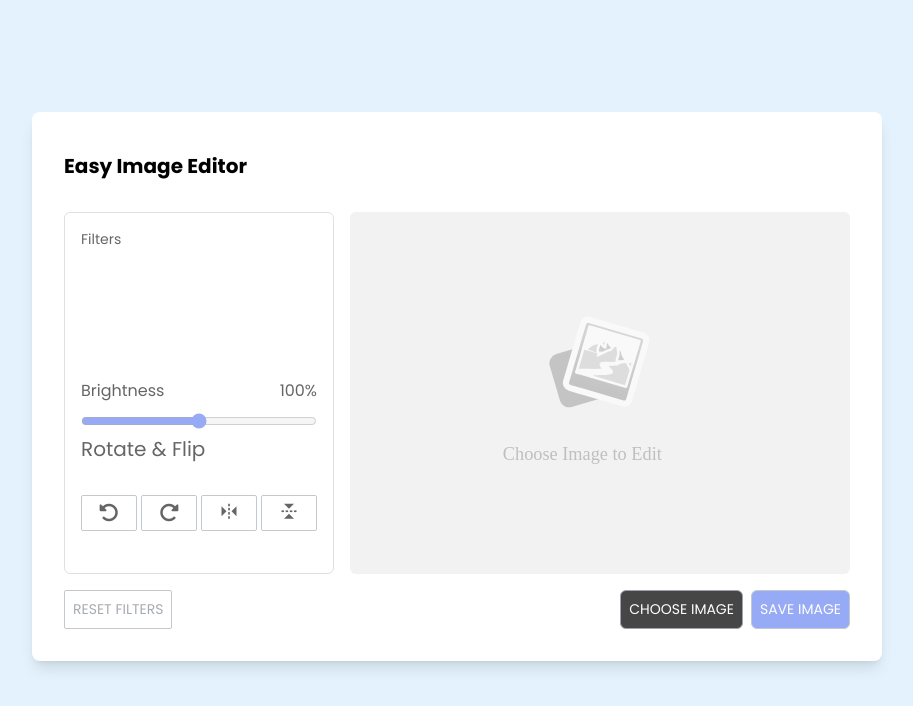
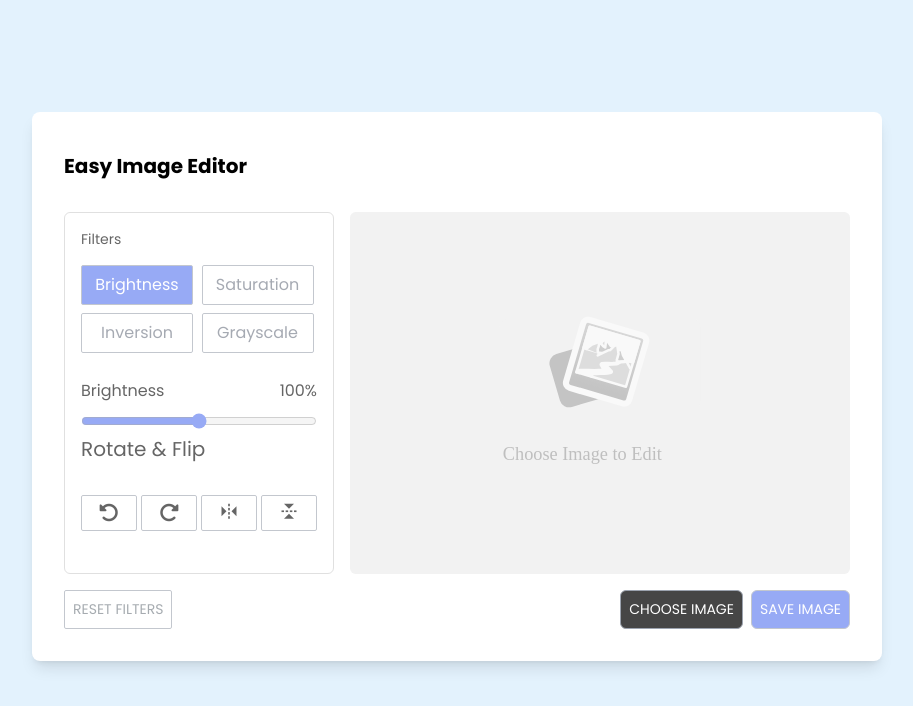
Before and after one commit to NoorFatima-developer/Photo-Editor-in-React, a React (Vite) app in the folder Photo Editor/: page / in a window 1280 px wide. Shown: the top 706 px of the page, without its empty margins (183-1096 px from the left). Built offline with nearby package versions, Linux system fonts and the light colour scheme.

Commit message:
code is added

```diff
--- a/Photo Editor/src/App.jsx
+++ b/Photo Editor/src/App.jsx
@@ -9,9 +9,9 @@ function App() {
   const fileInput = useRef(null)
   const [selectedFile, setSelectedFile] = useState('./src/assets/image-placeholder.svg')
   const [brightness, setBrightness] = useState(100); // Slider value ke liye state
-  const [Saturation, setSaturation] = useState(100);
+  const [saturation, setSaturation] = useState(100);
   const [inversion, setInversion] = useState(0);
-  const [contrast, setContrast] = useState(0);
+  const [grayscale, setGrayscale] = useState(0);
   const [isDisabled, setisDisabled] = useState(true);
   const [activeFilter, setActiveFilter] = useState('brightness');  //active filter state...
 
@@ -36,10 +36,34 @@ function App() {
     setisDisabled(true); // Disable the reset button
 
   }
+
     //04-- Brightness slider change..
   const handleSliderChange = (e) => {
     setBrightness(e.target.value);
   }
+
+  //05-- Handle Filter Click..
+
+  function handleFilterClick(filter) {
+    setActiveFilter(filter);
+  }
+
+
+  // function handleFilterClick(e) {
+  //   const value = e.target.value;
+  //   if(activeFilter === 'brightness') {
+  //     setBrightness(value);
+  //   }
+  //   if(activeFilter === 'saturation') {
+  //     setSaturation(value);
+  //   }
+  //   if(activeFilter === 'inversion') {
+  //     setInversion(value);
+  //   }
+  //   if(activeFilter === 'grayscale') {
+  //     setGrayscale(value);
+  //   }
+  // }
 
   return (
 
@@ -56,17 +80,19 @@ function App() {
 
           <div className='w-[225px] h-[130px] font-poppins'>
             <p className='mb-4 text-sm'>Filters</p>
-            <div className='grid grid-cols-2 gap-x-4 gap-y-2'>
+            <div className='grid grid-cols-2 gap-x-4 gap-y-2 '>
             {/* <button className='h-10 text-md text-white rounded-sm border border-gray-400 w-28 bg-btn_background_color'>Brightness</button>
             <button className='h-10 text-md text-gray-500 rounded-sm border border-gray-400 w-28 hover:text-white hover:bg-btn_background_color transition-all duration-200'>Saturation</button>
             <button className='h-10 text-md text-gray-500 rounded-sm border border-gray-400 w-28 hover:text-white hover:bg-btn_background_color transition-all duration-200'>Inversion</button>
             <button className='h-10 text-md text-gray-500 rounded-sm border border-gray-400 w-28 hover:text-white hover:bg-btn_background_color transition-all duration-200'>Grayscale</button>  */}
-            {['brightness', 'saturation', 'inversion', 'grayscale'].map((filter)=>{
+            {['brightness', 'saturation', 'inversion', 'grayscale'].map((filter)=>(
               <button
               key={filter}
-              className={`h-10 text-md text-white rounded-sm border border-gray-400 w-28 ${activeFilter === filter ? 'text-white bg-btn_background_color' : 'text-gray-500 hover:text-white hover:bg-btn_background_color transition-all duration-200' }`}
-              onClick={()=> handleFilterClick(filter)}></button>
-            })}
+              className={`h-10 text-md text-gray-500 rounded-sm border border-gray-400 w-28 ${activeFilter === filter ? 'text-white bg-btn_background_color' : 'text-gray-500 hover:text-white hover:bg-btn_background_color transition-all duration-200' }`}
+              onClick={()=> handleFilterClick(filter)}>
+               {filter.charAt(0).toUpperCase() + filter.slice(1)}
+              </button>
+            ))}
             </div>
           </div>
 
```
